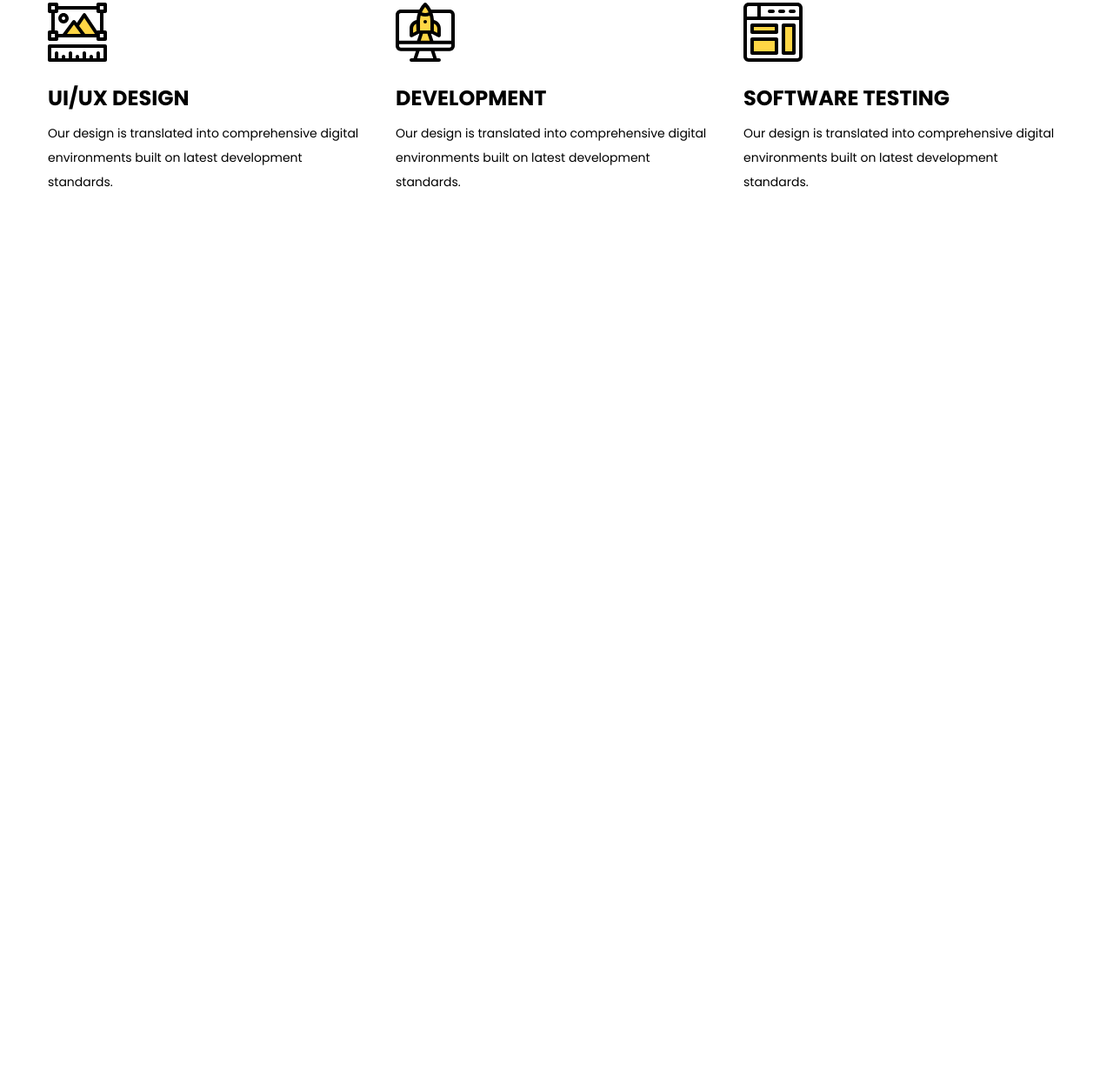
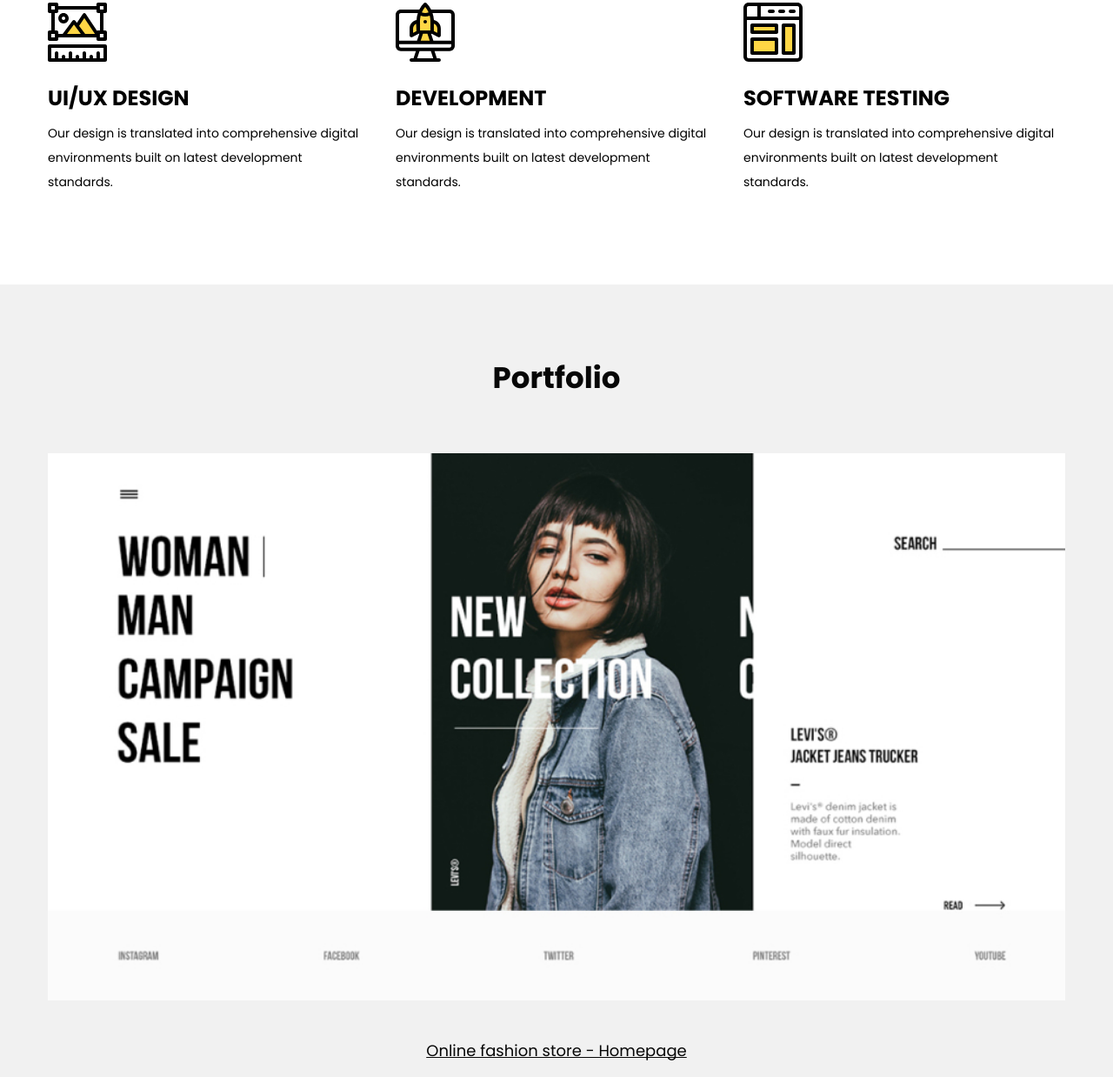
Before and after one commit to RudychikFedorV/Kelvin-Gulp, a website: page src/html/index.html in a window 1280 px wide. Shown: the part 854-2092 px from the top of the page at 87% size. Before the commit the page ends 1181 px from the top, so only its background shows below. Drawn offline with nearby package versions, Linux system fonts and the light colour scheme; files that its build step writes are made by us from their sources; files whose address does not match are found by name.

Commit message:
portfolio

```diff
--- /dev/null
+++ b/src/html/blocks/portfolio.html
@@ -0,0 +1,21 @@
+<section class="portfolio">
+    <div class="container">
+        <h1 class="portfolio-title">Portfolio</h1>
+
+        <div class="portfolio-block" data-aos="flip-up">
+            <img src="../img/portfolio/01.jpg" alt="Portfolio" class="portfolio-block__img">
+            <a href="#!" class="portfolio-block__desc">Online fashion store - Homepage</a>
+        </div>
+
+        <div class="portfolio-block" data-aos="flip-up">
+            <img src="../img/portfolio/02.jpg" alt="Portfolio" class="portfolio-block__img">
+            <a href="#!" class="portfolio-block__desc">Reebok Store - Concept</a>
+        </div>
+
+        <div class="portfolio-block" data-aos="flip-up">
+            <img src="../img/portfolio/03.jpg" alt="Portfolio" class="portfolio-block__img">
+            <a href="#!" class="portfolio-block__desc">Braun Landing Page - Concept</a>
+        </div>
+
+    </div>
+</section>
--- a/src/html/index.html
+++ b/src/html/index.html
@@ -21,6 +21,7 @@
 		@@include('blocks/header.html')
 		@@include('blocks/welcome.html')
 		@@include('blocks/services.html')
+		@@include('blocks/portfolio.html')
 		<!-- @@include('blocks/footer.html') -->
 	</div>
 
--- /dev/null
+++ b/src/scss/components/_portfolio.scss
@@ -0,0 +1,30 @@
+.portfolio {
+  padding: 90px 0;
+  background: var(--c-background-wrapper);
+  .container {
+    text-align: center;
+  }
+  &-title {
+    font: var(--txt-600-34-ff);
+    text-align: center;
+    color: var(--c-color-black-portfolio);
+    margin-bottom: 70px;
+  }
+  &-block {
+    display: flex;
+    flex-direction: column;
+    &__img {
+      margin-bottom: 40px;
+    }
+    &__desc {
+      font: var(--txt-400-18-ff);
+      text-decoration: underline;
+      text-decoration-skip-ink: none;
+      text-align: center;
+      color: var(--c-color-black-portfolio);
+    }
+  }
+  .portfolio-block + .portfolio-block {
+    margin-top: 90px;
+  }
+}
--- a/src/scss/main.scss
+++ b/src/scss/main.scss
@@ -10,4 +10,5 @@
 @import 'components/header';
 @import 'components/welcome';
 @import 'components/services';
+@import 'components/portfolio';
 @import 'components/footer';
--- a/src/scss/utils/_vars.scss
+++ b/src/scss/utils/_vars.scss
@@ -11,10 +11,12 @@
 
   --txt-500-14-ff: normal 500 14px / 100% var(--ff);
 
+  --txt-400-18-ff: normal 400 18px / 200% var(--ff);
   --txt-400-14-ff: normal 400 14px / 200% var(--ff);
 
   --c-color-white: #fff;
   --c-color-black: #000;
+  --c-color-black-portfolio: #070707;
   --c-color-active: #606060;
   --c-color-close: #828282;
   --c-background-wrapper: #f1f1f1;
```
Also changed, not shown: build/css/main.css, build/img/services/01.jpg (deleted), build/img/services/02.jpg (deleted), build/img/services/03.jpg (deleted), build/index.html.
